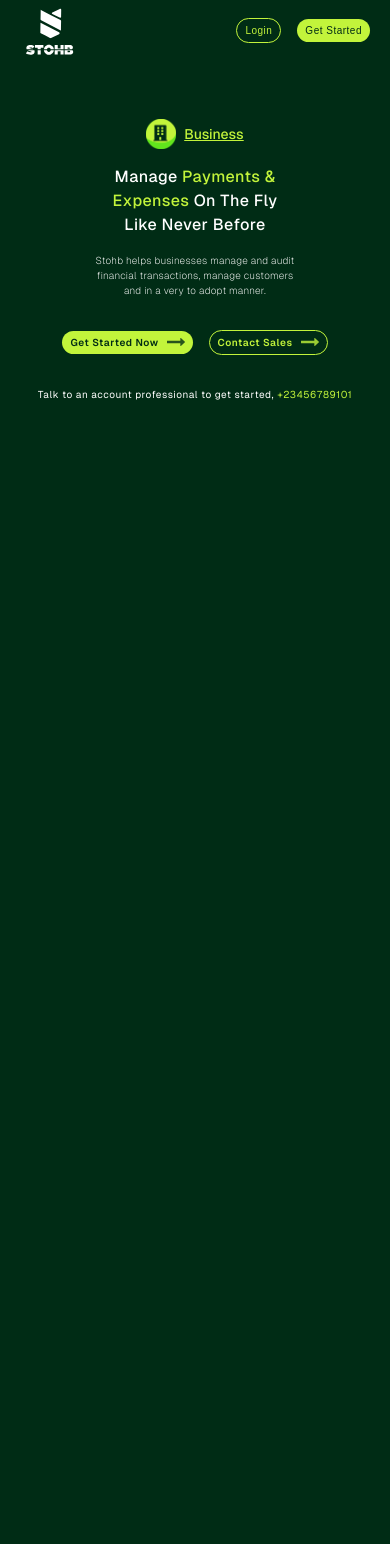
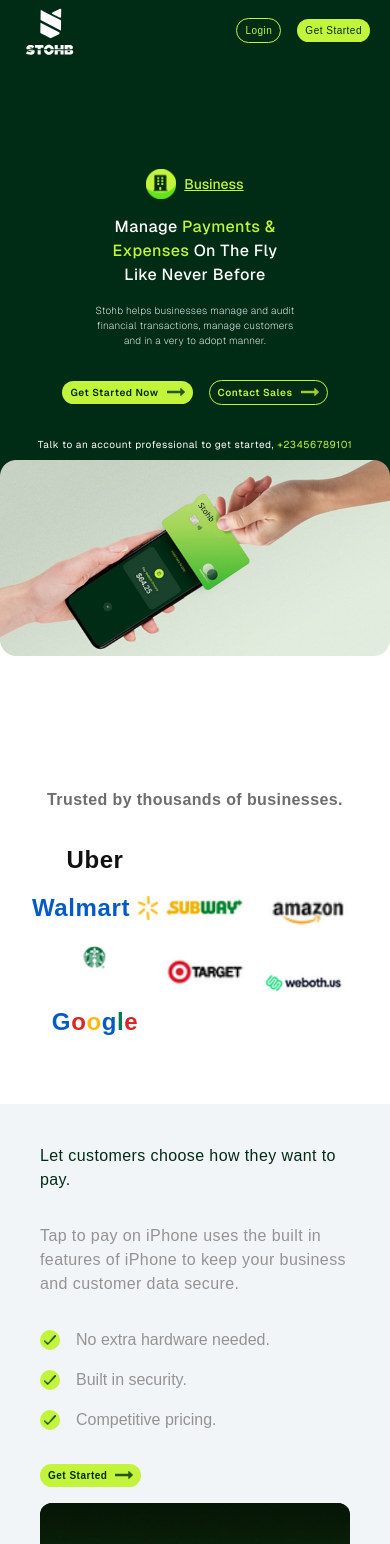
Before and after one commit to AS-Baba/stohb-landing-page, a Next.js app: page / in a window 390 px wide. Shown: the top 1544 px of the page. Before the commit the page ends 844 px from the top, so only its background shows below. Built offline with nearby package versions, Linux system fonts and the light colour scheme.

Commit message:
Done implementing the mobile view

```diff
--- a/src/app/_components/features.tsx
+++ b/src/app/_components/features.tsx
@@ -9,7 +9,7 @@
     >
       <div
         className={
-          "flex max-sm:flex-col justify-between items-start w-full p-[40px]"
+          "flex max-sm:flex-col justify-between items-start gap-4 w-full p-[40px]"
         }
       >
         <div
@@ -36,19 +36,34 @@
           <div className="flex flex-col justify-start items-start gap-4">
             <div className="flex justify-center items-center gap-4">
               <div className="flex justify-center items-center bg-[#c2f43bff]  w-[20px] h-[20px] rounded-full p-1">
-                <Image src="/assets/icons/check.png" alt="" width={20}  height={20}/>
+                <Image
+                  src="/assets/icons/check.png"
+                  alt=""
+                  width={20}
+                  height={20}
+                />
               </div>
               <p className="text-[#939393]">No extra hardware needed.</p>
             </div>
             <div className="flex justify-center items-center gap-4">
               <div className="flex justify-center items-center bg-[#c2f43bff] w-[20px] h-[20px] rounded-full p-1">
-                <Image src="/assets/icons/check.png" alt="" width={20} height={20}/>
+                <Image
+                  src="/assets/icons/check.png"
+                  alt=""
+                  width={20}
+                  height={20}
+                />
               </div>
               <p className="text-[#939393]">Built in security.</p>
             </div>
             <div className="flex justify-center items-center gap-4">
               <div className="flex justify-center items-center bg-[#c2f43bff] w-[20px] h-[20px] rounded-full p-1">
-                <Image src="/assets/icons/check.png" alt="" width={20} height={20} />
+                <Image
+                  src="/assets/icons/check.png"
+                  alt=""
+                  width={20}
+                  height={20}
+                />
               </div>
               <p className="text-[#939393]">Competitive pricing.</p>
             </div>
--- a/src/app/_components/hero-section.tsx
+++ b/src/app/_components/hero-section.tsx
@@ -3,7 +3,7 @@
 export const HeroSection = () => {
   return (
     <>
-      <div className="flex justify-center items-center  hero-section text-left  h-[200px] md:min-h-[350px]  font-[family-name:var(--font-geist-sans)]  px-[26px] md:px-[126px] gap-">
+      <div className="flex justify-center items-center  hero-section text-left  h-[300px]  md:min-h-[350px]  font-[family-name:var(--font-geist-sans)]  px-[26px] md:px-[126px] gap-">
         <div className={"flex flex-col justify-center items-center gap-8"}>
           <div
             className={"flex flex-col justify-center items-center gap-4 w-[200px] md:w-[600px] text-center mt-[200px]"}
@@ -99,14 +99,14 @@
           </div>
         </div>
       </div>
-      <div className="flex justify-center items-center relative bottom-[-205px] z-0 ">
+      <div className="flex justify-center items-center relative bottom-[-100px] md:bottom-[-205px] z-0 ">
         <div className=" rounded-md overflow-hidden md:w-4/6">
           <Image
             src={"/assets/hero-image.png"}
             alt={"..."}
             width={700}
             height={700}
-            className={"max-sm:hidden w-full"}
+            className={"w-full"}
           />
         </div>
       </div>
--- a/src/app/_components/industry-solution.tsx
+++ b/src/app/_components/industry-solution.tsx
@@ -50,11 +50,11 @@
           As your business grows, so do our global payment solutions.
         </h1>
       </div>
-      <div className="w-full grid grid-cols-1 sm:grid-cols-2 md:grid-cols-3 gap-8">
+      <div className="w-full grid grid-cols-1 sm:grid-cols-2 md:grid-cols-3 gap-8 max-sm:px-[20px]">
         {industry.map((item) => {
           return (
             <>
-              <div className="card bg-base-100 w-76 rounded-lg overflow-hidden">
+              <div className="card bg-base-100 w-full md:w-76 rounded-lg overflow-hidden">
                 <figure>
                   <Image
                     src={item.image}
@@ -65,7 +65,7 @@
                     className="w-full"
                   />
                 </figure>
-                <div className="card-body py-2">
+                <div className="card-body py-2 ">
                   <h2 className="card-title text-[#111] font-[600] capitalize">
                     {item.cartTitle}
                   </h2>
--- a/src/app/_components/products.tsx
+++ b/src/app/_components/products.tsx
@@ -4,7 +4,7 @@
     <>
       <div
         className={
-          "flex flex-col justify-center items-center bg-white h-[200px]"
+          "flex flex-col justify-center items-center bg-white h-[150px] md:h-[200px]"
         }
       ></div>
       <div className={"flex flex-col justify-center items-center bg-white"}>
@@ -34,11 +34,11 @@
           >
             <div
               className={
-                "w-full flex  justify-center items-center gap-[136px] "
+                "w-full flex  justify-center items-center md:gap-[136px] "
               }
             >
-              <div className="flex gap-[136px]">
-                <div className="flex flex-col justify-center items-center gap-8">
+              <div className="grid grid-cols-1 sm:grid-cols-4 mad:grid-cols-4 gap-4">
+                <div className="flex flex-col justify-center items-center gap-4">
                   <h1 className="text-[#111] text-2xl tracking-wide font-[600]">
                     Uber
                   </h1>
@@ -52,9 +52,7 @@
                       width={20}
                       height={20}
                       unoptimized
-                      className={
-                        "max-sm:hidden max-sm:w-[50px] max-sm:h-[50px]"
-                      }
+
                     />
                   </div>
                 </div>
@@ -65,7 +63,7 @@
                     width={50}
                     height={50}
                     unoptimized
-                    className={"max-sm:hidden max-sm:w-[50px] max-sm:h-[50px]"}
+
                   />
                   <div className="flex justify-center items-center gap-2">
                     <h1 className="text-2xl tracking-wide text-[#045ac6ff] font-[700]">
@@ -77,7 +75,7 @@
                   </div>
                 </div>
               </div>
-              <div className="flex gap-[136px]">
+              <div className="flex md:gap-[136px]">
                 <div className="flex flex-col justify-center items-center gap-8">
                   <div className="flex justify-center items-center gap-2">
                     <Image
@@ -87,7 +85,7 @@
                       height={100}
                       unoptimized
                       className={
-                        "max-sm:hidden max-sm:w-[50px] max-sm:h-[50px]"
+                        " "
                       }
                     />
                   </div>
@@ -98,9 +96,7 @@
                       width={100}
                       height={100}
                       unoptimized
-                      className={
-                        "max-sm:hidden max-sm:w-[50px] max-sm:h-[50px]"
-                      }
+
                     />
                   </div>
                 </div>
@@ -111,7 +107,7 @@
                     width={100}
                     height={100}
                     unoptimized
-                    className={"max-sm:hidden max-sm:w-[50px] max-sm:h-[50px]"}
+
                   />
                   <Image
                     src={"/assets/icons/weboth.png"}
@@ -119,7 +115,7 @@
                     width={100}
                     height={100}
                     unoptimized
-                    className={"max-sm:hidden max-sm:w-[50px] max-sm:h-[50px]"}
+
                   />
                 </div>
               </div>
--- a/src/app/_components/stohb-card.tsx
+++ b/src/app/_components/stohb-card.tsx
@@ -15,7 +15,7 @@
       >
         <div
           className={
-            "choose-how-to-pa flex justify-start items-start gap-4 md:gap-8  h-[550px]   rounded-xl overflow-hidden  "
+            "choose-how-to-pa flex justify-start items-start gap-4 md:gap-8  md:h-[550px]   rounded-xl overflow-hidden  "
           }
         >
           <Image
@@ -28,7 +28,7 @@
             className="w-[450px] h-full "
           />
         </div>
-        <div className="relative right-[300px]">
+        <div className="relative max-sm:bottom-[300px] max-sm:right-[-110px] md:right-[300px]">
           <Image
             src="/assets/icons/user.png"
             alt=""
@@ -39,7 +39,7 @@
             className=" h-full "
           />
         </div>
-        <div className="relative right-[220px] top-[100px]">
+        <div className="relative max-sm:bottom-[300px] bottom-[-100px] max-sm:right-[-200px] md:right-[200px]">
           <Image
             src="/assets/icons/user.jpg"
             alt=""
@@ -50,7 +50,7 @@
             className=" h-full rounded-full "
           />
         </div>
-        <div className="relative left-[-500px] top-[350px]">
+        <div className="relative max-sm:bottom-[220px] bottom-[-350px] max-sm:right-[-50px] right-[500px]">
           <Image
             src="/assets/icons/testimonial-1.jpg"
             alt=""
--- a/src/app/_components/try-us-section.tsx
+++ b/src/app/_components/try-us-section.tsx
@@ -10,7 +10,7 @@
       >
         <div
           className={
-            "flex max-sm:flex-col justify-between items-start w-full p-[40px]"
+            "flex max-sm:flex-col justify-between items-start gap-4 w-full p-[40px]"
           }
         >
           <div
@@ -114,7 +114,7 @@
       >
         <div
           className={
-            "flex max-sm:flex-col justify-between items-start w-full p-[40px]"
+            "flex max-sm:flex-col justify-between items-start gap-4 w-full p-[40px]"
           }
         >
           <div
--- a/src/app/page.tsx
+++ b/src/app/page.tsx
@@ -12,11 +12,11 @@
         <>
             <Header></Header>
             <HeroSection></HeroSection>
-            {/* <Products></Products> */}
-            {/* <Features></Features> */}
-            {/* <TryUs></TryUs> */}
-            {/* <StohbCard></StohbCard> */}
-            {/* <IndustrySolution></IndustrySolution> */}
+            <Products></Products>
+            <Features></Features>
+            <TryUs></TryUs>
+            <StohbCard></StohbCard>
+            <IndustrySolution></IndustrySolution>
             {/* <Footer></Footer> */}
         </>
 
```
